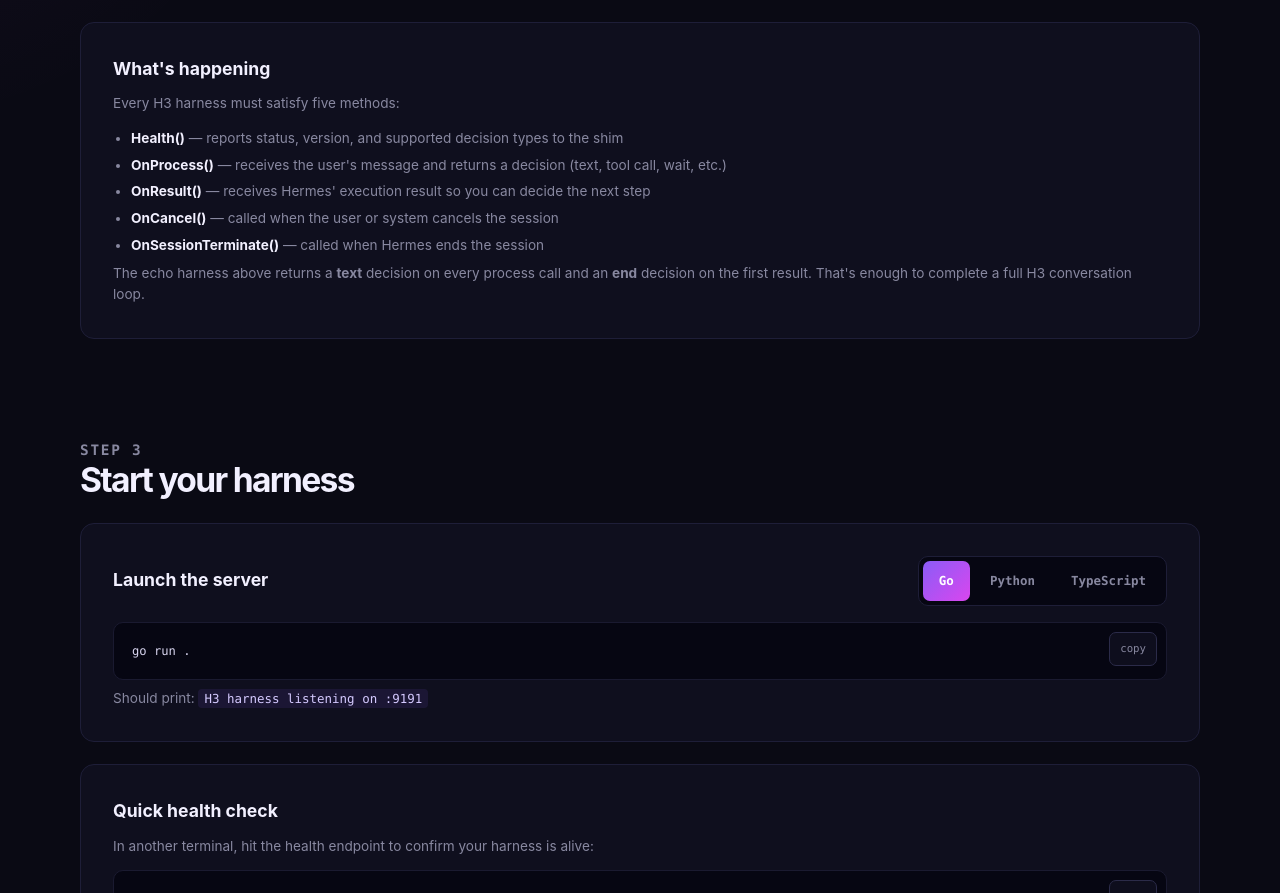
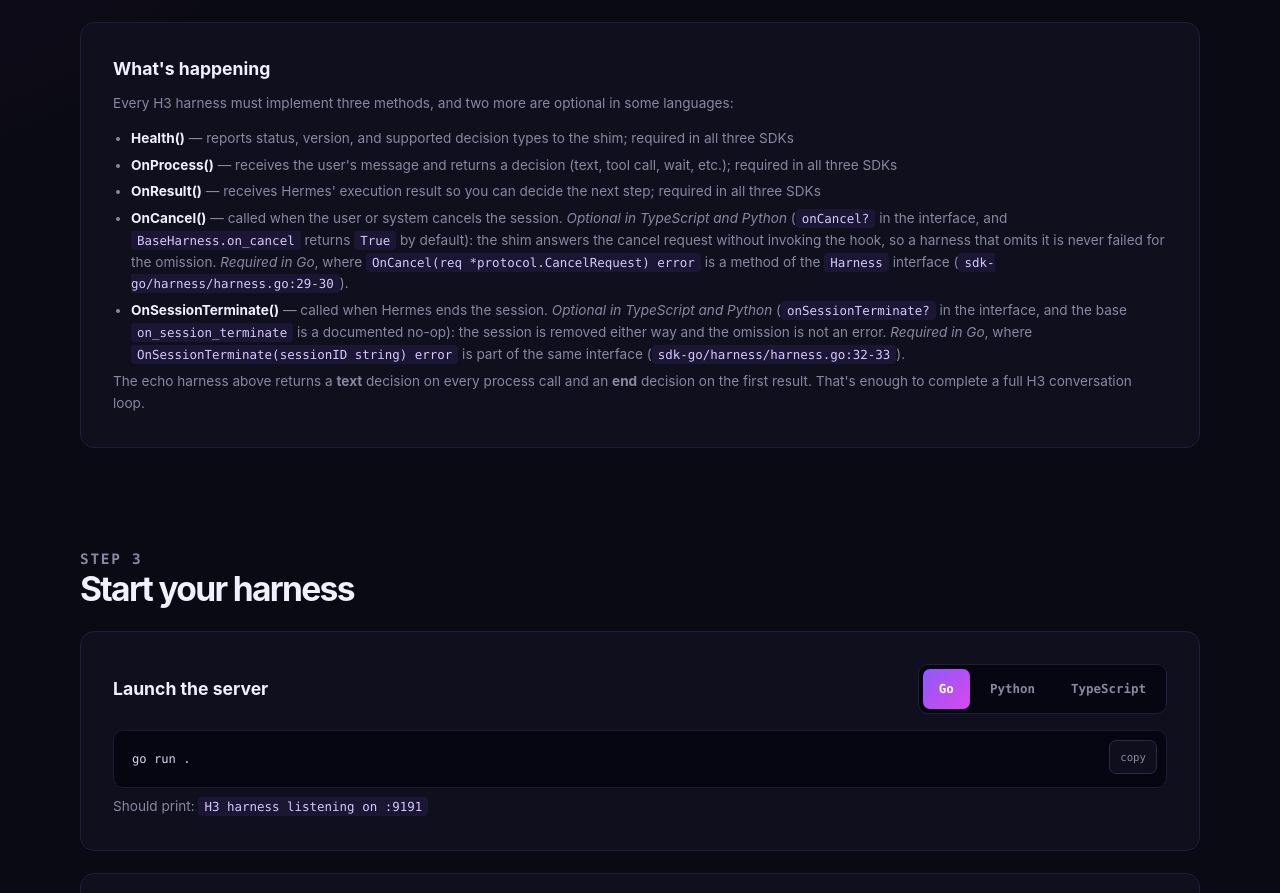
Before and after one commit to get-h3/h3, a plain HTML site: page docs/guide.html in a window 1280 px wide. Shown: the part 2159-3052 px from the top of the page. Drawn offline with Linux system fonts and the light colour scheme.

Commit message:
docs: guide.html harness method requirements are language-specific (DOC-21)
docs/guide.html:522 claimed "Every H3 harness must satisfy five methods". That
is only true for Go. The claim is replaced with a language-specific statement
plus per-item annotations, with the verified anchors recorded inline.

Measured premises at base 54a2d6c (re-measured, not taken on faith):
- sdk-typescript/src/harness.ts:41-46 — Harness declares onProcess, onResult and
  health as required, onCancel? and onSessionTerminate? as OPTIONAL; the router
  guards both (`if (harness.onCancel)` :239, `if (harness.onSessionTerminate)`
  :292) and still answers the request (`cancelled: true` :260, session deleted),
  so a harness that omits them is never failed for the omission.
- sdk-python/src/h3_harness/harness.py:119-126 — BaseHarness supplies
  on_cancel (returns True) and on_session_terminate (documented no-op), so a
  subclass does not have to write either.
- sdk-go/harness/harness.go:20 + :29-33 — the Harness interface declares
  OnCancel(req *protocol.CancelRequest) error and
  OnSessionTerminate(sessionID string) error as REQUIRED methods, and the shim
  calls them unconditionally (:687, :747). Go is the documented exception.
- docs/sdk.html:770-772 — the SDK reference already states onCancel and
  onSessionTerminate are optional, so the guide no longer contradicts it.

Edits: one sentence (universal -> three required plus two language-dependent),
the OnCancel and OnSessionTerminate list items (optional for Python and
TypeScript with the omission behaviour; required for Go with its source anchor),
and an inline HTML comment naming every anchor so a later audit can re-check the
claim. Card layout, indentation and surrounding HTML are unchanged; no other
file was touched.

Gates, run from the worktree root:
- grep -n 'must satisfy five methods' docs/guide.html -> no output, exit 1
- make verify-docs -> "make verify: docs-link check PASS", exit 0
- make verify -> "make verify: ALL PASS — umbrella repo is self-consistent", exit 0

Co-authored-by: Alexis Okuwa <wojonstech@gmail.com>

```diff
--- a/docs/guide.html
+++ b/docs/guide.html
@@ -519,13 +519,26 @@ const app = new Hono(); app.route("/", createH3Router(echo)); export default app
 
         <div class="card" style="margin-top:16px;">
           <h3>What's happening</h3>
-          <p>Every H3 harness must satisfy five methods:</p>
+          <!-- DOC-21: the method requirements are language-specific, not universal.
+               Verified anchors at this base (re-check these before changing the text):
+                 sdk-typescript/src/harness.ts:41-46 — onProcess/onResult/health required,
+                   onCancel?/onSessionTerminate? OPTIONAL; the router guards both
+                   (`if (harness.onCancel)` :239, `if (harness.onSessionTerminate)` :292)
+                   and still answers the request, so an omitting harness is not failed.
+                 sdk-python/src/h3_harness/harness.py:119-126 — BaseHarness supplies default
+                   on_cancel (returns True) and on_session_terminate (documented no-op).
+                 sdk-go/harness/harness.go:29-33 — the Harness interface (:20) declares
+                   OnCancel(req *protocol.CancelRequest) error and
+                   OnSessionTerminate(sessionID string) error as REQUIRED methods; the shim
+                   calls them unconditionally (:687, :747). Go is the exception.
+                 docs/sdk.html:770-772 — same optional/required split in the API table. -->
+          <p>Every H3 harness must implement three methods, and two more are optional in some languages:</p>
           <ul>
-            <li><strong>Health()</strong> — reports status, version, and supported decision types to the shim</li>
-            <li><strong>OnProcess()</strong> — receives the user's message and returns a decision (text, tool call, wait, etc.)</li>
-            <li><strong>OnResult()</strong> — receives Hermes' execution result so you can decide the next step</li>
-            <li><strong>OnCancel()</strong> — called when the user or system cancels the session</li>
-            <li><strong>OnSessionTerminate()</strong> — called when Hermes ends the session</li>
+            <li><strong>Health()</strong> — reports status, version, and supported decision types to the shim; required in all three SDKs</li>
+            <li><strong>OnProcess()</strong> — receives the user's message and returns a decision (text, tool call, wait, etc.); required in all three SDKs</li>
+            <li><strong>OnResult()</strong> — receives Hermes' execution result so you can decide the next step; required in all three SDKs</li>
+            <li><strong>OnCancel()</strong> — called when the user or system cancels the session. <em>Optional in TypeScript and Python</em> (<code>onCancel?</code> in the interface, and <code>BaseHarness.on_cancel</code> returns <code>True</code> by default): the shim answers the cancel request without invoking the hook, so a harness that omits it is never failed for the omission. <em>Required in Go</em>, where <code>OnCancel(req *protocol.CancelRequest) error</code> is a method of the <code>Harness</code> interface (<code>sdk-go/harness/harness.go:29-30</code>).</li>
+            <li><strong>OnSessionTerminate()</strong> — called when Hermes ends the session. <em>Optional in TypeScript and Python</em> (<code>onSessionTerminate?</code> in the interface, and the base <code>on_session_terminate</code> is a documented no-op): the session is removed either way and the omission is not an error. <em>Required in Go</em>, where <code>OnSessionTerminate(sessionID string) error</code> is part of the same interface (<code>sdk-go/harness/harness.go:32-33</code>).</li>
           </ul>
           <p>The echo harness above returns a <strong>text</strong> decision on every process call and an <strong>end</strong> decision on the first result. That's enough to complete a full H3 conversation loop.</p>
         </div>
```
